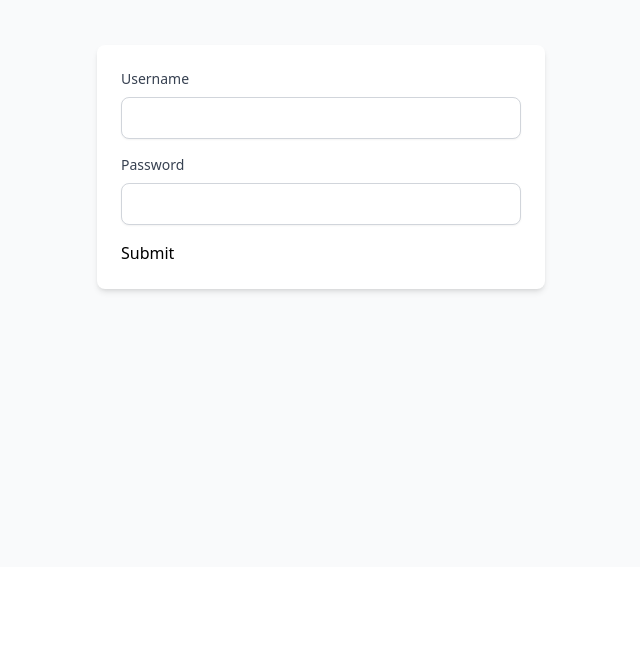
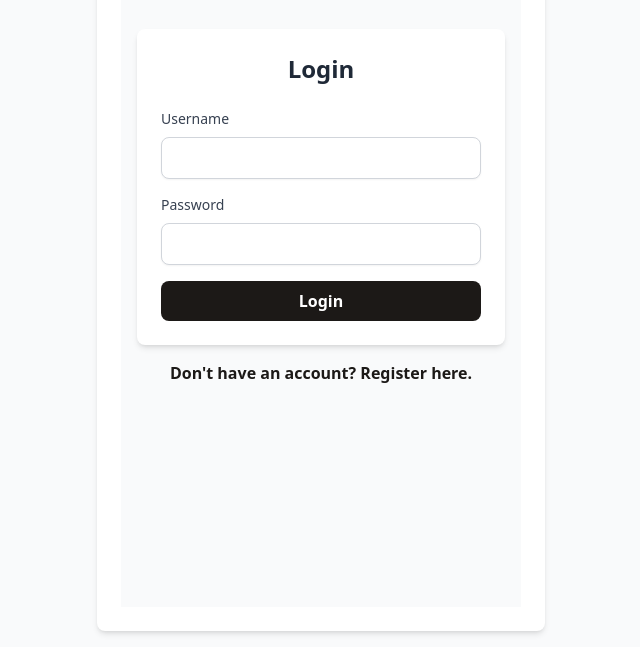
Before and after one commit to oxamyt/blog-api-frontend-reader, a React (Vite) app: page /auth/login in a window 1280 px wide. Shown: the part 233-880 px from the top of the page, without its empty margins (319-959 px from the left). Before the commit the page ends 800 px from the top, so only its background shows below. Built offline with nearby package versions, Linux system fonts and the light colour scheme.

Commit message:
style login page

```diff
--- a/src/components/auth/LoginPage.jsx
+++ b/src/components/auth/LoginPage.jsx
@@ -1,15 +1,15 @@
 import { useState } from "react";
+import { Link } from "react-router-dom";
+import FormInput from "../common/FormInput";
 import ErrorMessage from "../common/ErrorMessage";
-import FormInput from "../common/FormInput";
 import { postRequest } from "../../utils/api";
 
 function LoginPage() {
-  const [responseData, setResponseData] = useState(null);
   const [error, setError] = useState(null);
   const [username, setUsername] = useState("");
   const [password, setPassword] = useState("");
 
-  const handleSubmit = async () => {
+  const handleSubmit = async (event) => {
     event.preventDefault();
 
     const data = { username, password };
@@ -20,25 +20,33 @@ function LoginPage() {
         data
       );
 
-      setResponseData(responseData);
+      // Handle successful login (e.g., redirect or set user state)
       setError(null);
+      // Reset form
       setUsername("");
       setPassword("");
-
-      localStorage.setItem("token", responseData.token);
     } catch (error) {
       setError(error.message);
     }
   };
+
   return (
-    <div>
-      <form onSubmit={handleSubmit}>
+    <div className="flex flex-col items-center justify-center min-h-screen bg-gray-50 p-4">
+      <form
+        onSubmit={handleSubmit}
+        className="w-full max-w-sm bg-white p-6 rounded-lg shadow-md"
+      >
+        <h1 className="text-2xl font-semibold text-gray-800 mb-6 text-center">
+          Login
+        </h1>
+        {error && <ErrorMessage message={error} />}
         <FormInput
           label="Username"
           type="text"
           value={username}
           onChange={(e) => setUsername(e.target.value)}
           id="username"
+          className="mb-4"
         />
         <FormInput
           label="Password"
@@ -46,16 +54,24 @@ function LoginPage() {
           value={password}
           onChange={(e) => setPassword(e.target.value)}
           id="password"
+          className="mb-4"
         />
-        <button type="submit">Submit</button>
+        <button
+          type="submit"
+          className="w-full bg-stone-900 font-bold text-white py-2 rounded-lg transition duration-300"
+        >
+          Login
+        </button>
       </form>
-      <ErrorMessage message={error} />
-      {responseData && (
-        <div>
-          <h2>Response Data:</h2>
-          <pre>{JSON.stringify(responseData, null, 2)}</pre>
-        </div>
-      )}
+
+      <p className="mt-4 text-center">
+        <Link
+          to="/auth/register"
+          className="text-stone-900 no-underline font-bold"
+        >
+          Don't have an account? Register here.
+        </Link>
+      </p>
     </div>
   );
 }
--- a/src/components/auth/RegisterPage.jsx
+++ b/src/components/auth/RegisterPage.jsx
@@ -1,4 +1,5 @@
 import { useState } from "react";
+import { Link } from "react-router-dom";
 import FormInput from "../common/FormInput";
 import ErrorMessage from "../common/ErrorMessage";
 import { postRequest } from "../../utils/api";
@@ -72,18 +73,26 @@ function RegisterPage() {
         />
         <button
           type="submit"
-          className="w-full bg-blue-500 text-white py-2 rounded hover:bg-blue-600 transition duration-300"
+          className="w-full bg-stone-900 font-bold text-white py-2 rounded-lg transition duration-300"
         >
           Submit
         </button>
       </form>
 
       {responseData && error === null && (
-        <div className="mt-4 p-4 bg-green-100 text-green-800 rounded-lg">
-          <h2 className="text-lg font-semibold">
+        <section className="mt-4 p-4 bg-stone-900 text-green-800 rounded-lg">
+          <h2 className="text-lg text-white font-semibold">
             User Registered Successfully
           </h2>
-        </div>
+          <p className="mt-4">
+            <Link
+              to="/auth/login"
+              className="inline-block w-full rounded-lg bg-stone-100  font-bold text-black text-center py-2  transition duration-300"
+            >
+              Go to Login
+            </Link>
+          </p>
+        </section>
       )}
     </div>
   );
--- a/src/components/common/ErrorMessage.jsx
+++ b/src/components/common/ErrorMessage.jsx
@@ -2,7 +2,7 @@ import PropTypes from "prop-types";
 
 function ErrorMessage({ message }) {
   return message ? (
-    <p className="text-red-600 mb-5 bg-red-100 border border-red-400 p-2 rounded-lg text-sm">
+    <p className="text-red-600 mb-3 bg-red-100 border border-red-400 p-2 rounded-lg text-sm">
       {message}
     </p>
   ) : null;
```
